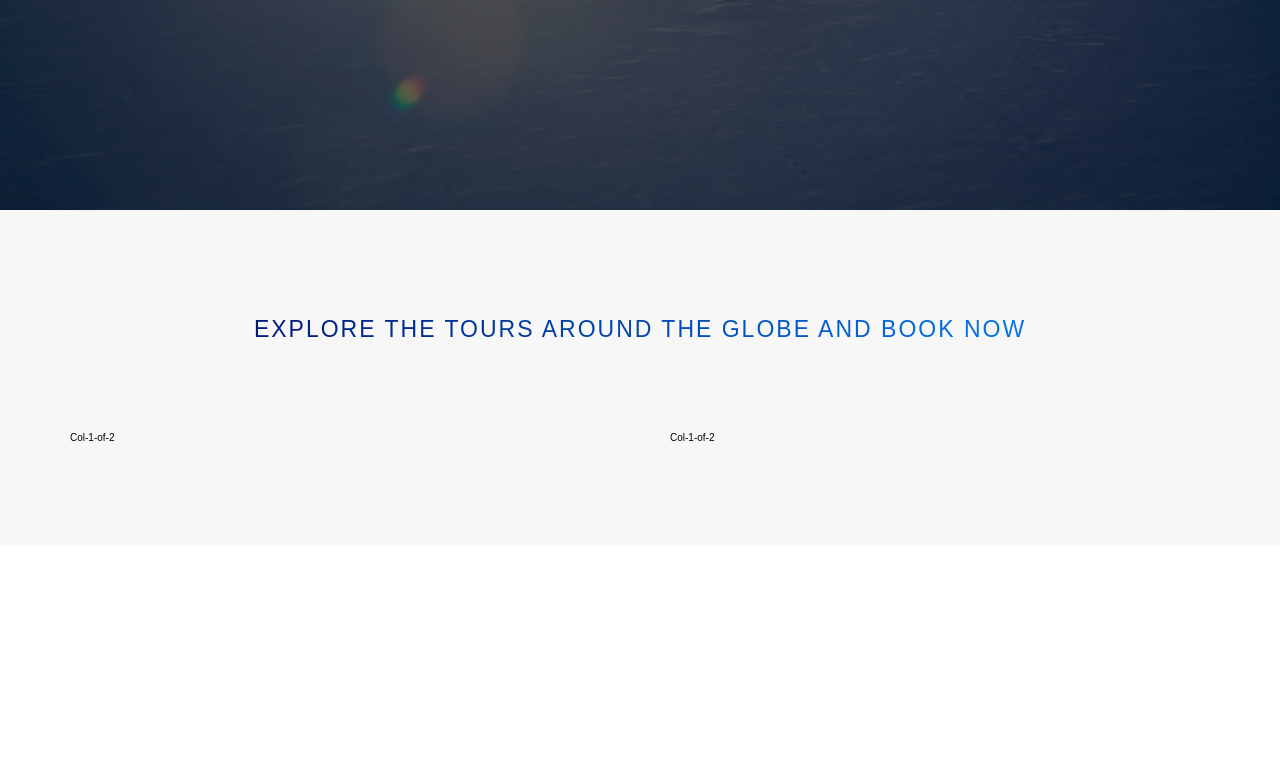
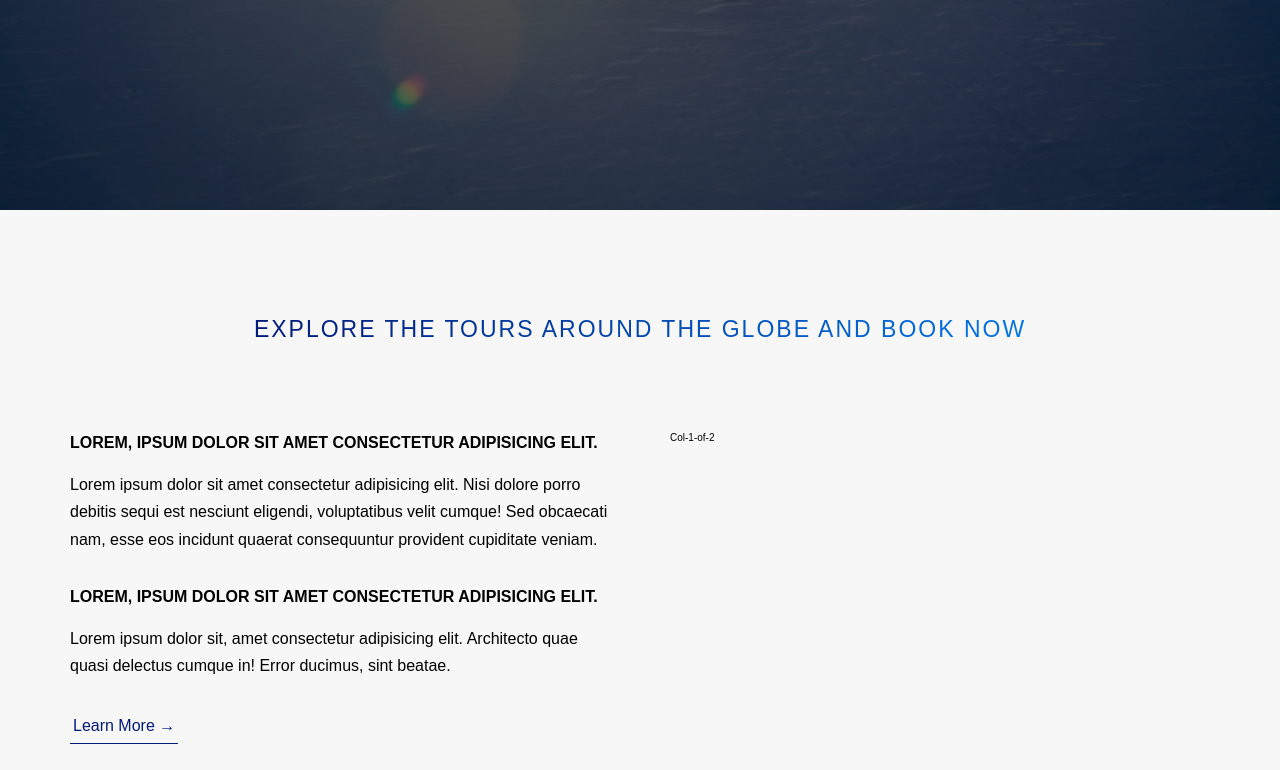
Before and after one commit to sandyM24/tourdir, a website: page index.html in a window 1280 px wide. Shown: the part 590-1360 px from the top of the page. Before the commit the page ends 1136 px from the top, so only its background shows below. Drawn offline with Linux system fonts and the light colour scheme; a web font is replaced by a local one.

Commit message:
About section button

```diff
--- a/index.html
+++ b/index.html
@@ -33,13 +33,33 @@
 
     <main>
       <section class="section-about">
-        <div class="u-center-text u-margin-bottom-8">
+        <div class="u-center-text u-margin-bottom-big">
           <h2 class="heading-secondary">
             Explore the tours around the globe and book now
           </h2>
         </div>
         <div class="row">
-          <div class="col-1-of-2">Col-1-of-2</div>
+          <div class="col-1-of-2">
+            <h3 class="heading-tertiary u-margin-bottom-small">
+              Lorem, ipsum dolor sit amet consectetur adipisicing elit.
+            </h3>
+            <p class="paragraph">
+              Lorem ipsum dolor sit amet consectetur adipisicing elit. Nisi
+              dolore porro debitis sequi est nesciunt eligendi, voluptatibus
+              velit cumque! Sed obcaecati nam, esse eos incidunt quaerat
+              consequuntur provident cupiditate veniam.
+            </p>
+
+            <h3 class="heading-tertiary u-margin-bottom-small">
+              Lorem, ipsum dolor sit amet consectetur adipisicing elit.
+            </h3>
+            <p class="paragraph">
+              Lorem ipsum dolor sit, amet consectetur adipisicing elit.
+              Architecto quae quasi delectus cumque in! Error ducimus, sint
+              beatae.
+            </p>
+            <a href="#" class="btn-text"> Learn More &rarr; </a>
+          </div>
           <div class="col-1-of-2">Col-1-of-2</div>
         </div>
       </section>
--- a/sass/abstract/_variables.scss
+++ b/sass/abstract/_variables.scss
@@ -1,9 +1,15 @@
 // Colors
+$color-primary: #021b79;
+$color-secondary: #0575e6;
+
 $color-dark: #000000;
 $color-light: #ffffff;
 $color-grey: #777777;
 $color-grey-light-1: #f7f7f7;
 
+// Font
+$default-font-size: 1.6rem;
+
 // Grid
 $grid-width: 114rem; // This is width for 1140px; 1140px is trend now these days
 $gutter-vertical: 8rem;
--- a/sass/base/_typography.scss
+++ b/sass/base/_typography.scss
@@ -2,7 +2,7 @@
   font-size: 2.3rem;
   text-transform: uppercase;
   font-weight: 400;
-  background: linear-gradient(to right, #021b79, #0575e6);
+  background: linear-gradient(to right, $color-primary, $color-secondary);
   display: inline-block;
   -webkit-background-clip: text;
   background-clip: text;
@@ -15,3 +15,17 @@
     text-shadow: 0.5rem 1rem 2rem rgba($color-dark, 0.2);
   }
 }
+
+.heading-tertiary {
+  font-size: $default-font-size;
+  font-weight: 600;
+  text-transform: uppercase;
+}
+
+.paragraph {
+  font-size: $default-font-size;
+
+  &:not(:last-child) {
+    margin-bottom: 3rem;
+  }
+}
--- a/sass/base/_utilities.scss
+++ b/sass/base/_utilities.scss
@@ -1,6 +1,12 @@
 .u-center-text {
   text-align: center;
 }
-.u-margin-bottom-8 {
+.u-margin-bottom-small {
+  margin-bottom: 1.5rem;
+}
+.u-margin-bottom-medium {
+  margin-bottom: 4rem;
+}
+.u-margin-bottom-big {
   margin-bottom: 8rem;
 }
--- a/sass/components/_button.scss
+++ b/sass/components/_button.scss
@@ -22,3 +22,28 @@
     color: $color-grey;
   }
 }
+
+.btn-text {
+  &:link,
+  &:visited {
+    font-size: $default-font-size;
+    display: inline-block;
+    color: $color-primary;
+    text-decoration: none;
+    padding: 0.3rem;
+    border-bottom: 0.1rem solid $color-primary;
+    transition: all 0.2s;
+  }
+
+  &:hover {
+    color: $color-light;
+    background-color: $color-primary;
+    box-shadow: 0 1rem 2rem rgba($color-dark, 0.15);
+    transform: translateY(-2px);
+  }
+
+  &:active {
+    box-shadow: 0 0.5rem 1rem rgba($color-dark, 0.15);
+    transform: translateY(0);
+  }
+}
```
Also changed, not shown: css/style.css.
